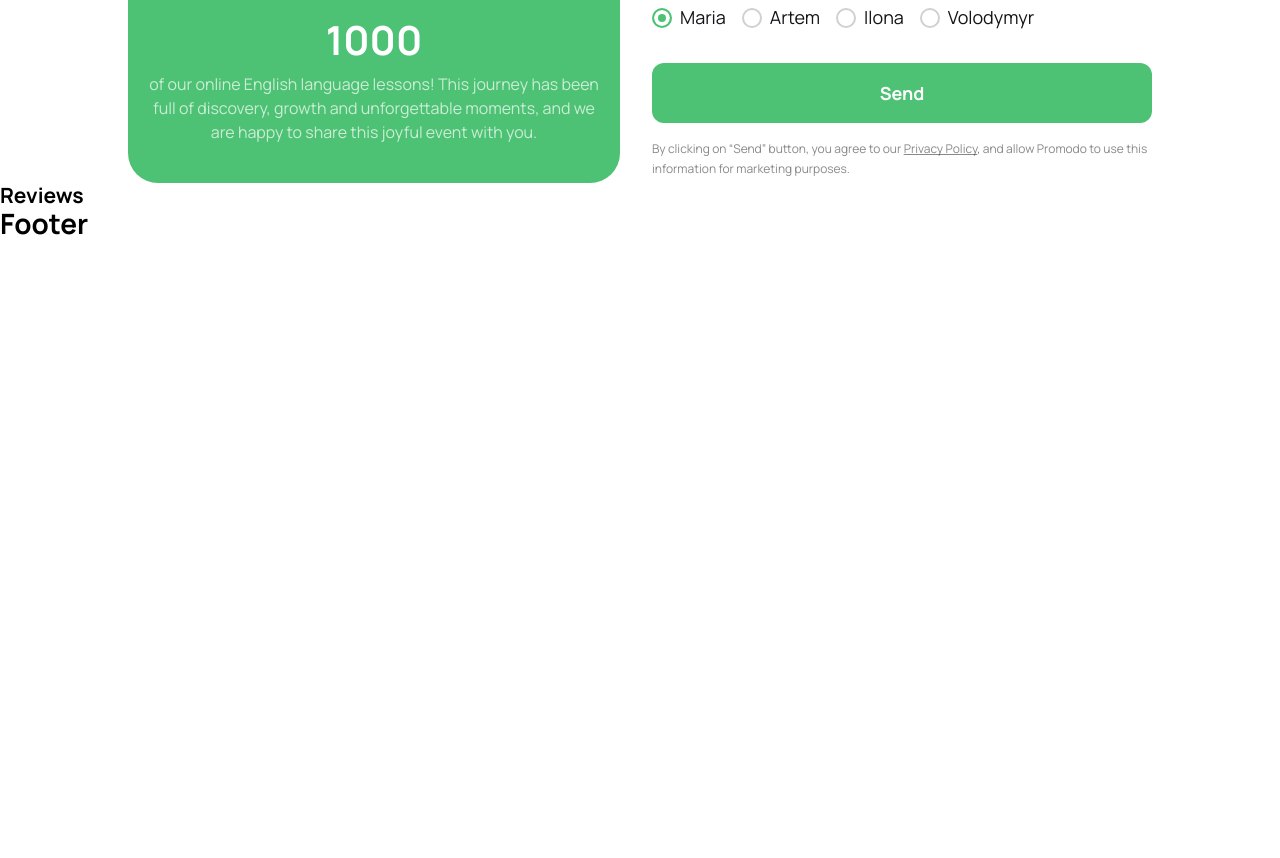
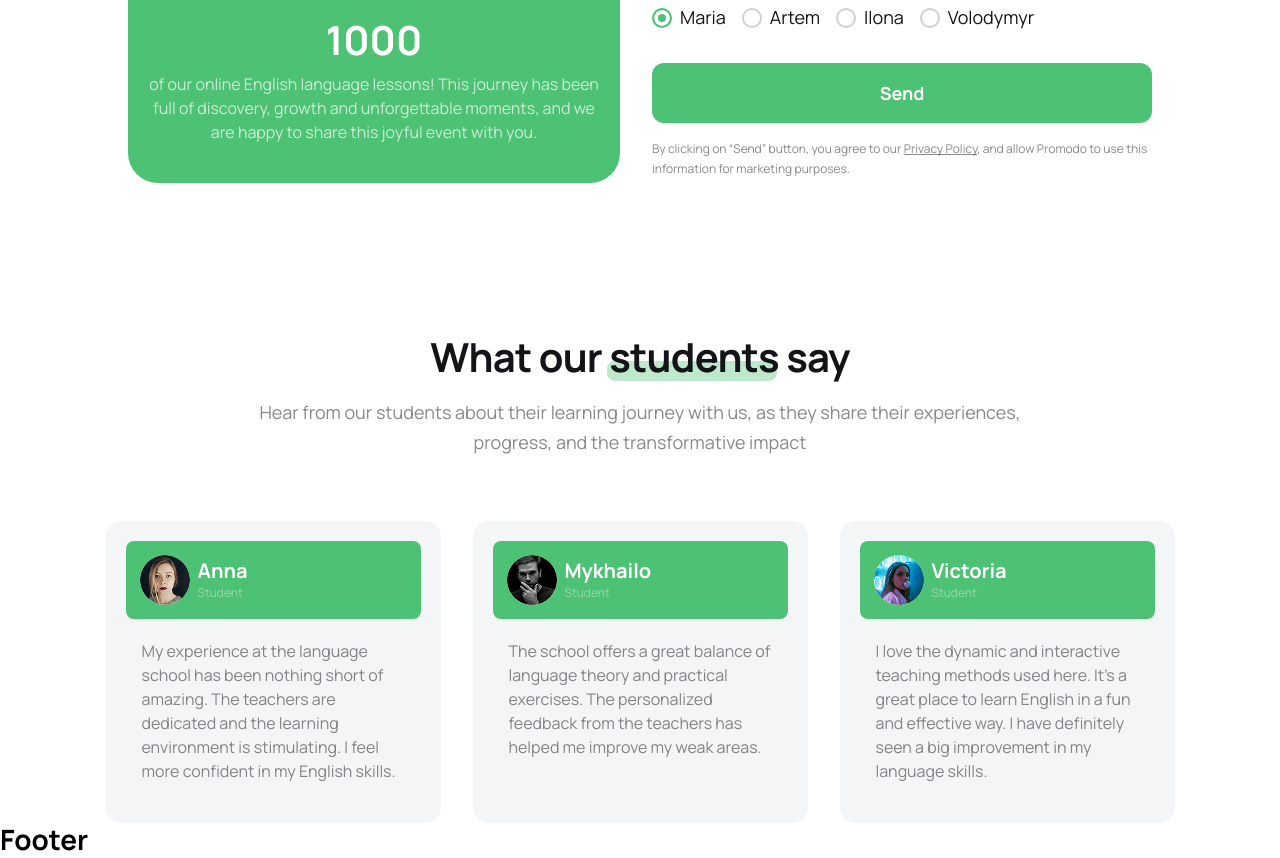
Before and after one commit to AvalianY/lingua-coders-team, a website built with Vite: page src/index.html in a window 1280 px wide. Shown: the part 3342-4200 px from the top of the page. Before the commit the page ends 3584 px from the top, so only its background shows below. Built offline with nearby package versions, Linux system fonts and the light colour scheme.

Commit message:
add review section

```diff
--- a/src/css/reviews.css
+++ b/src/css/reviews.css
@@ -1,2 +1,133 @@
-#reviews {
+#reviews .container {
+  text-align: center;
 }
+
+.review-section-desc {
+  display: flex;
+  flex-direction: column;
+  align-items: center;
+  gap: 16px;
+  margin-bottom: 40px;
+}
+
+.review-section-title {
+  font-size: 32px;
+  font-weight: 700;
+  line-height: 1.13;
+  letter-spacing: -0.02em;
+  color: var(--black);
+}
+
+.review-subtitle {
+  font-weight: 400;
+  line-height: 1.71;
+  color: var(--black-with-low-opacity);
+}
+
+.review-section-title {
+  position: relative;
+  z-index: 1;
+}
+
+.review-section-title::after {
+  content: '';
+  position: absolute;
+  height: 12px;
+  top: 30px;
+  left: 0;
+  border-radius: 8px;
+  background-color: var(--green-mint);
+  z-index: -1;
+}
+
+.reviews-list {
+  display: flex;
+  flex-direction: row;
+  justify-content: center;
+  gap: 32px;
+}
+
+.review-card {
+  display: flex;
+  flex-direction: column;
+  gap: 20px;
+  padding: 20px 20px 40px 20px;
+  background-color: var(--gray);
+  border-radius: 16px;
+  max-width: 335px;
+}
+
+.review-card:nth-child(n+2) {
+    display: none;
+}
+
+.review-img {
+    border-radius: 50%;
+}
+
+.reviewer-details {
+  display: flex;
+  flex-direction: column;
+  gap: 2px;
+}
+
+.reviewer-info {
+  display: flex;
+  align-items: center;
+  text-align: left;
+  gap: 8px;
+  background-color: var(--green);
+  border-radius: 8px;
+  padding: 14px;
+}
+
+.reviewer-name {
+  font-weight: 700;
+  font-size: 20px;
+  line-height: 1.2;
+  color: var(--white);
+}
+
+.reviewer-role {
+  font-weight: 400;
+  font-size: 12px;
+  line-height: 1.33;
+  color: var(--white-40);
+}
+
+.review-text {
+  text-align: left;
+  padding: 0 16px;
+  font-size: 16px;
+  font-weight: 400;
+  line-height: 1.5;
+  color: var(--black-with-low-opacity);
+}
+
+@media screen and (min-width: 768px) {
+  .review-section-desc {
+    margin-bottom: 64px;
+  }
+  .review-section-title {
+    font-size: 40px;
+    line-height: 1.2;
+  }
+  .review-subtitle {
+    font-size: 18px;
+    line-height: 1.67;
+  }
+  .review-card:nth-child(2) {
+      display: flex;
+  }
+}
+
+@media screen and (min-width: 1280px) {
+  .review-section-desc {
+    margin: 0 auto;
+    margin-bottom: 64px;
+    max-width: 820px;
+  }
+  .review-card:nth-child(3) {
+      display: flex;
+  }
+}
--- a/src/partials/reviews.html
+++ b/src/partials/reviews.html
@@ -1,3 +1,74 @@
 <section id="reviews">
-  <h1>Reviews</h1>
+  <div class="container section">
+    <div class="review-section-desc">
+      <h1 class="review-section-title">
+        What our <span class="title-accent">students</span> say
+      </h1>
+      <p class="review-subtitle">
+        Hear from our students about their learning journey with us, as they
+        share their experiences, progress, and the transformative impact
+      </p>
+    </div>
+
+    <ul class="reviews-list">
+      <li class="review-card">
+        <div class="reviewer-info">
+          <img
+            src="./img/review-1@1.jpg"
+            srcset="./img/review-1@1.jpg 1x, ./img/review-1@2.jpg 2x"
+            alt="Anna"
+            width="50"
+            class="review-img"
+          />
+          <div class="reviewer-details">
+            <p class="reviewer-name">Anna</p>
+            <p class="reviewer-role">Student</p>
+          </div>
+        </div>
+        <p class="review-text">
+          My experience at the language school has been nothing short of amazing. The teachers are dedicated and the learning environment is stimulating. I feel more confident in my English skills.
+        </p>
+      </li>
+      <li class="review-card">
+        <div class="reviewer-info">
+          <img
+            src="./img/review-2@1.jpg"
+            srcset="./img/review-2@1.jpg 1x, ./img/review-2@2.jpg 2x"
+            alt="Mykhailo"
+            width="50"
+            class="review-img"
+          />
+          <div class="reviewer-details">
+            <p class="reviewer-name">Mykhailo</p>
+            <p class="reviewer-role">Student</p>
+          </div>
+        </div>
+        <p class="review-text">
+          The school offers a great balance of language theory and practical
+          exercises. The personalized feedback from the teachers has helped me
+          improve my weak areas.
+        </p>
+      </li>
+      <li class="review-card">
+        <div class="reviewer-info">
+          <img
+            src="./img/review-3@1.jpg"
+            srcset="./img/review-3@1.jpg 1x, ./img/review-3@2.jpg 2x"
+            alt="Victoria"
+            width="50"
+            class="review-img"
+          />
+          <div class="reviewer-details">
+            <p class="reviewer-name">Victoria</p>
+            <p class="reviewer-role">Student</p>
+          </div>
+        </div>
+        <p class="review-text">
+          I love the dynamic and interactive teaching methods used here. It's a
+          great place to learn English in a fun and effective way. I have
+          definitely seen a big improvement in my language skills.
+        </p>
+      </li>
+    </ul>
+  </div>
 </section>
```
